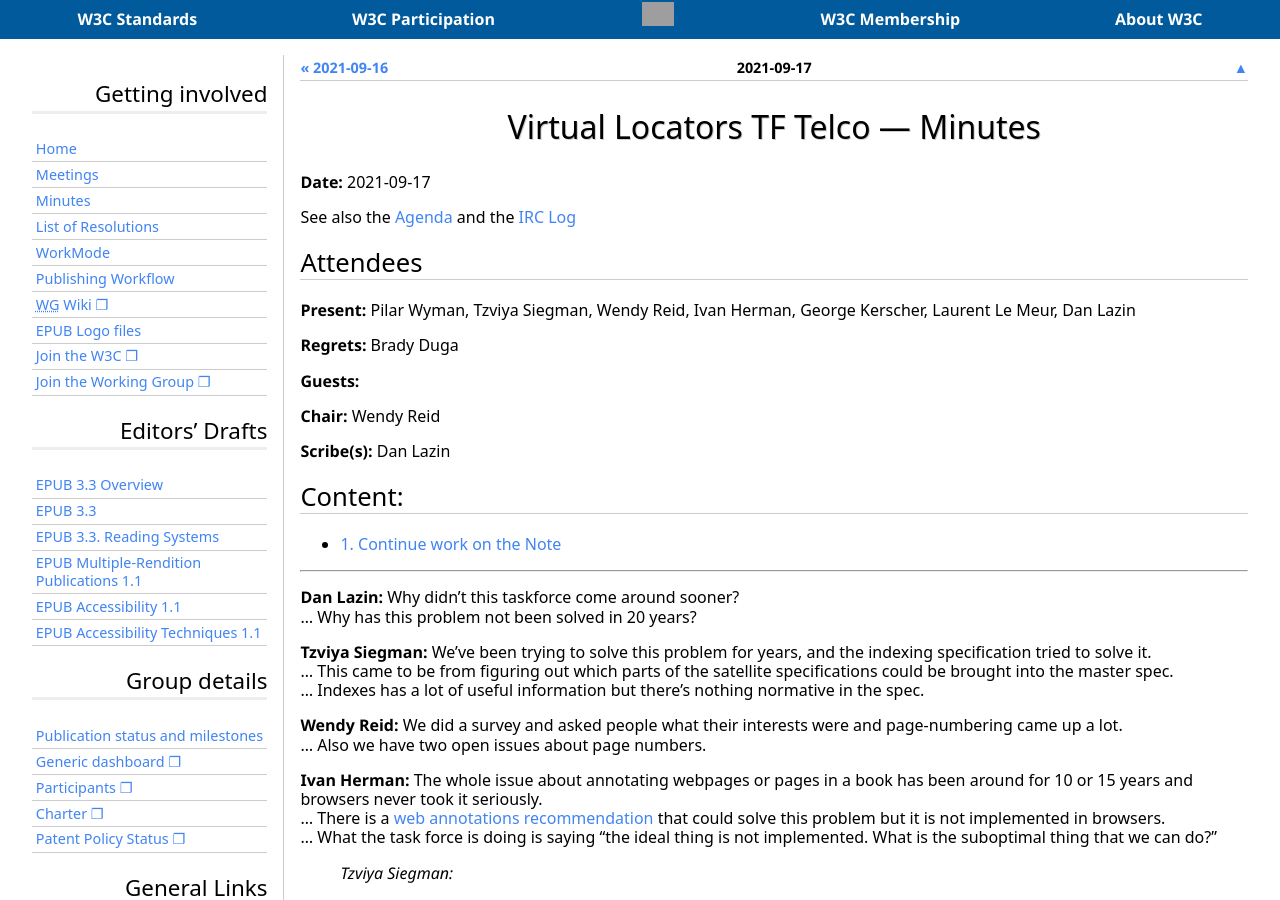
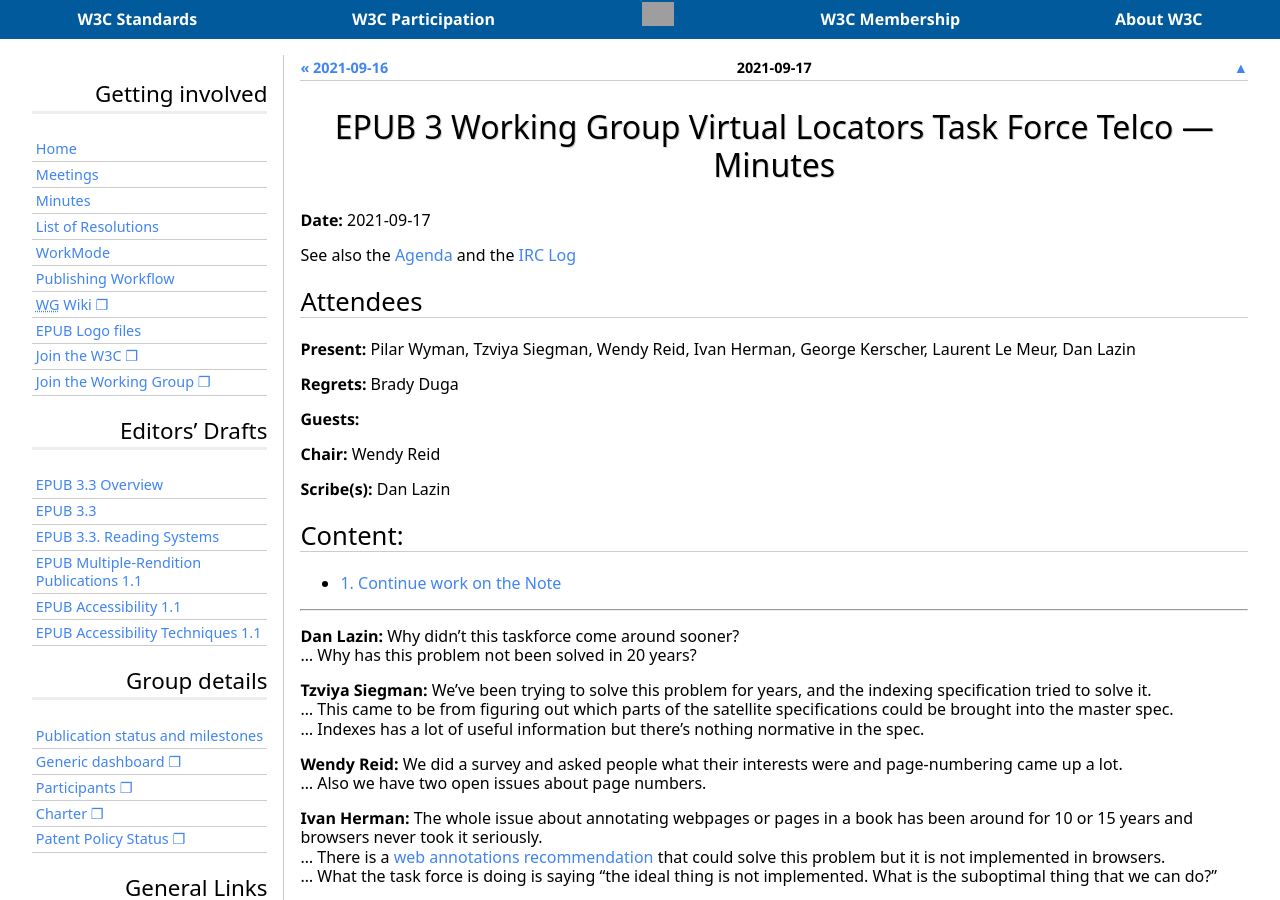
Before and after one commit to w3c/epub-wg, a Jekyll site: the page built from _minutes/2021-09-17-epub-locators.md, in a window 1280 px wide and 900 px high. Built offline with Jekyll 4.4.1, drawn with Linux system fonts in a browser that asks for light colours; some web fonts are replaced; grey boxes are pictures that could not be loaded.

Commit message:
Adjust title

```diff
--- a/_minutes/2021-09-17-epub-locators.md
+++ b/_minutes/2021-09-17-epub-locators.md
@@ -1,7 +1,7 @@
 ---
 layout: minutes
 date: 2021-09-17
-title: Virtual Locators TF Telco — 2021-09-17
+title: EPUB 3 Working Group Virtual Locators Task Force Telco — 2021-09-17
 json-ld: |
     {
         "@context": [
@@ -91,7 +91,7 @@ json-ld: |
 
 ---
 
-# Virtual Locators TF Telco — Minutes
+# EPUB 3 Working Group Virtual Locators Task Force Telco — Minutes
 {: .no_toc}
 
 
```
